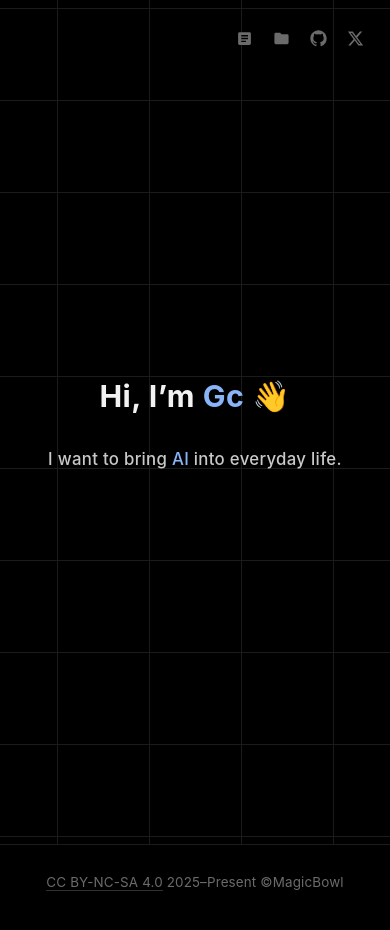
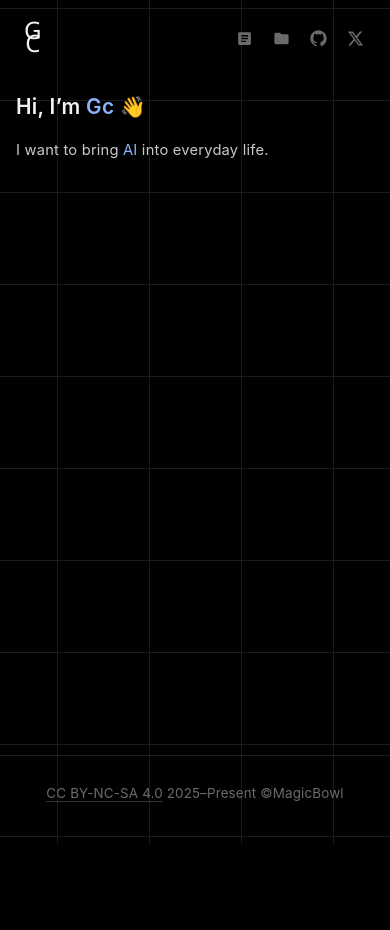
Before and after one commit to lg114/magicbowl, a Next.js app: page / in a window 390 px wide. Shown: the top 930 px of the page. After the commit the page ends 844 px from the top, so only its background shows below. Built offline with nearby package versions, Linux system fonts and the light colour scheme.

Commit message:
Refactor homepage intro and add site brand
Replace the full-screen hero with a top-aligned introduction and add a fixed G/C brand link to the home page. Update responsive styles to match the new layout.

```diff
--- a/app/layout.tsx
+++ b/app/layout.tsx
@@ -2,6 +2,7 @@ import type { Metadata } from "next";
 import "../styles/globals.css";
 import { siteConfig } from "../lib/site";
 import NavBar from "../components/NavBar";
+import Brand from "../components/Brand";
 import Footer from "../components/Footer";
 
 export const metadata: Metadata = {
@@ -34,6 +35,7 @@ export default function RootLayout({
           <script dangerouslySetInnerHTML={{ __html: swRegisterScript }} />
         </head>
       <body>
+        <Brand />
         <NavBar />
         {children}
         <Footer />
--- a/app/page.tsx
+++ b/app/page.tsx
@@ -1,11 +1,9 @@
-import Hero from "../components/Hero";
+import Intro from "../components/Intro";
 
 export default function Home() {
   return (
     <main>
-      <section className="screen">
-        <Hero />
-      </section>
+      <Intro />
     </main>
   );
 }
--- /dev/null
+++ b/components/Brand.tsx
@@ -0,0 +1,12 @@
+import Link from "next/link";
+
+// 左上角站点标识：大写 G / C 上下叠印（与右上角导航同为固定位 chrome）。
+// 整块即链接，点击回到首页。
+export default function Brand() {
+  return (
+    <Link className="brand" href="/" aria-label="Back to home">
+      <span className="brand__glyph">G</span>
+      <span className="brand__glyph">C</span>
+    </Link>
+  );
+}
--- a/components/Hero.tsx
+++ /dev/null
@@ -1,16 +0,0 @@
-// 首屏：居中的自我介绍。头像已移除，纯文字承担主视觉。
-export default function Hero() {
-  return (
-    <div className="hero">
-      <div className="welcome">
-        <p className="welcome__hi">
-          Hi, I’m <span className="welcome__name">Gc</span>{" "}
-          <span className="welcome__wave">👋</span>
-        </p>
-        <p className="welcome__tagline">
-          I want to bring <span className="welcome__hl">AI</span> into everyday life.
-        </p>
-      </div>
-    </div>
-  );
-}
--- /dev/null
+++ b/components/Intro.tsx
@@ -0,0 +1,17 @@
+// 首页：自我介绍。顶部对齐的常规页面排版（小字），
+// 与归档页 / 项目页同构（居中容器 + 左对齐内容）。
+export default function Intro() {
+  return (
+    <section className="intro">
+      <div className="intro__inner">
+        <p className="intro__hi">
+          Hi, I’m <span className="intro__name">Gc</span>{" "}
+          <span className="intro__wave">👋</span>
+        </p>
+        <p className="intro__tagline">
+          I want to bring <span className="intro__hl">AI</span> into everyday life.
+        </p>
+      </div>
+    </section>
+  );
+}
--- a/styles/base.css
+++ b/styles/base.css
@@ -1,6 +1,6 @@
 /* ============================================================
    MagicBowl — 基础排版与背景层（base）
-   body / 网格背景 / 内容层 / 首屏容器
+   body / 网格背景 / 内容层
    ============================================================ */
 
 body {
@@ -40,11 +40,3 @@ main {
   z-index: 2;
   flex: 1 0 auto; /* 占满剩余高度，把 footer 压到视口底部（sticky footer） */
 }
-/* 首屏：hero 独占一屏（100dvh），保持「不滚动也能看全」；
-   卡片区在其下方作为第二屏 */
-.screen {
-  min-height: 100vh;
-  min-height: 100dvh; /* 移动端更贴近真实可视高度，规避 URL 栏导致的留白跳动 */
-  display: flex;
-  flex-direction: column;
-}
--- a/styles/chrome.css
+++ b/styles/chrome.css
@@ -1,6 +1,6 @@
 /* ============================================================
    MagicBowl — 固定位 UI 装饰（chrome）
-   右上角导航：站内项文字（窄屏换图标）+ 社交项图标，无胶囊底
+   左上角站点标识（G/C 叠印）+ 右上角导航（站内项文字/窄屏图标 + 社交图标）
    ============================================================ */
 
 /* 右上角固定导航：站内项纯文字、社交项图标。
@@ -60,3 +60,30 @@
   height: 19px;
   fill: currentColor;
 }
+
+/* 左上角站点标识：大写 G / C 上下叠印，整块即「回到首页」链接。
+   top/left + padding 与右上角导航同一套取值，两处基线对齐。 */
+.brand {
+  position: fixed;
+  top: 28px;
+  left: 28px;
+  z-index: 100;
+  display: flex;
+  flex-direction: column;
+  align-items: center;
+  padding: 8px;
+  /* 几何无衬线 + 细字重，贴近标识本身的线条感（系统字体栈，跨平台就近取用） */
+  font-family: "Avenir Next", "Century Gothic", Futura, "Segoe UI", system-ui, sans-serif;
+  font-weight: 300;
+  font-size: 28px;
+  line-height: 0.54; /* 行高小于字高 → G / C 上下叠印（该值经并排比对选定） */
+  color: var(--ink);
+  text-decoration: none;
+  transition: color 0.25s ease;
+}
+.brand__glyph {
+  display: block;
+}
+.brand:hover {
+  color: var(--accent);
+}
--- a/styles/home.css
+++ b/styles/home.css
@@ -1,53 +1,49 @@
 /* ============================================================
-   MagicBowl — 首页首屏（home）
-   首屏自我介绍（头像已移除，纯文字承担主视觉）
+   MagicBowl — 首页（home）
+   自我介绍页：顶部对齐的常规页面排版
    ============================================================ */
 
-/* 首屏：文字居中于背景网格之上，占满整屏（.screen 为 100dvh） */
-.hero {
-  flex: 1 1 auto; /* 占满首屏剩余空间 */
-  display: flex;
-  flex-direction: column;
-  align-items: center;
-  justify-content: center;
+/* 自我介绍：与归档页 / 项目页同构——居中容器 + 左对齐内容。
+   顶部 padding 让开固定导航（导航底缘约 77px），内容贴着页面上方起排。 */
+.intro {
   position: relative;
   z-index: 2;
-  padding: 64px 24px; /* 上下留白，兼顾极矮视口与顶部固定导航 */
+  padding: 104px 24px 88px;
 }
-/* 欢迎语：首屏唯一内容，居中；用 --sans（正文/标题字体） */
-.welcome {
-  text-align: center;
-  font-family: var(--sans);
+.intro__inner {
+  width: 100%;
+  max-width: 920px;
+  margin: 0 auto;
   /* 极轻淡入上移：纯垂直 12px + opacity，属眩晕安全区 */
   opacity: 0;
-  animation: fadeUp 0.8s ease 0.35s both;
+  animation: fadeUp 0.7s ease 0.2s both;
 }
-.welcome__hi {
+.intro__hi {
   margin: 0;
-  font-size: 3.4rem;
-  font-weight: 700;
+  font-family: var(--sans);
+  font-size: 1.5rem;
+  font-weight: 600;
   color: var(--ink);
-  letter-spacing: 0.5px;
+  letter-spacing: 0.3px;
 }
-.welcome__name {
+.intro__name {
   color: var(--accent);
 }
-.welcome__wave {
+.intro__wave {
   /* 避免 emoji 被加粗导致视觉偏重 */
   font-weight: 400;
 }
-/* 价值主张句：标题之下的「二当家」，用 --sans 承接自我介绍的口吻，
-   比标题小一号、用 --text（比角色行实）；AI 一词提亮 accent 作锚点，
-   与 welcome__name 呼应，不单独加动效（随 .welcome 整体 fadeUp 入场） */
-.welcome__tagline {
-  margin: 22px 0 0;
+/* 价值主张句：标题之下的一行说明，比标题小一号、用 --text；
+   AI 一词提亮 accent 作锚点，与 intro__name 呼应 */
+.intro__tagline {
+  margin: 12px 0 0;
   font-family: var(--sans);
-  font-size: 1.4rem;
-  font-weight: 500;
+  font-size: 1rem;
+  font-weight: 400;
   color: var(--text);
-  letter-spacing: 0.3px;
+  letter-spacing: 0.2px;
 }
-.welcome__hl {
+.intro__hl {
   color: var(--accent);
 }
 @keyframes fadeUp {
--- a/styles/responsive.css
+++ b/styles/responsive.css
@@ -6,9 +6,9 @@
 /* ---------- 响应式：平板 / 窄屏 ---------- */
 @media (max-width: 680px) {
   :root { --grid-size: 92px; }
-  .hero { gap: 24px; }
-  .welcome__hi { font-size: 2.4rem; }
-  .welcome__tagline { font-size: 1.2rem; }
+  .intro { padding: 96px 18px 72px; }
+  .intro__hi { font-size: 1.4rem; }
+  .intro__tagline { font-size: 0.95rem; }
   .archive { padding: 88px 18px 84px; }
   .post { padding: 36px 24px; }
   .post__title { font-size: 1.6rem; }
@@ -19,6 +19,7 @@
   /* 窄屏：站内项文字换成图标，只留图形 */
   .nav__label { display: none; }
   .nav__glyph { display: inline-flex; }
+  .brand { top: 18px; left: 18px; padding: 6px; font-size: 24px; }
 }
 
 /* ---------- 响应式：归档页两栏 → 单栏（平板/手机） ---------- */
@@ -35,9 +36,9 @@
 
 /* ---------- 响应式：手机 ---------- */
 @media (max-width: 480px) {
-  .hero { padding: 48px 20px; }
-  .welcome__hi { font-size: 1.9rem; }
-  .welcome__tagline { font-size: 1.05rem; }
+  .intro { padding: 88px 16px 64px; }
+  .intro__hi { font-size: 1.3rem; }
+  .intro__tagline { font-size: 0.92rem; }
   .archive { padding: 76px 16px 72px; }
   .archive-list { padding: 0; }
   .archive-feed-wrap { padding: 16px 14px 18px; }
```
